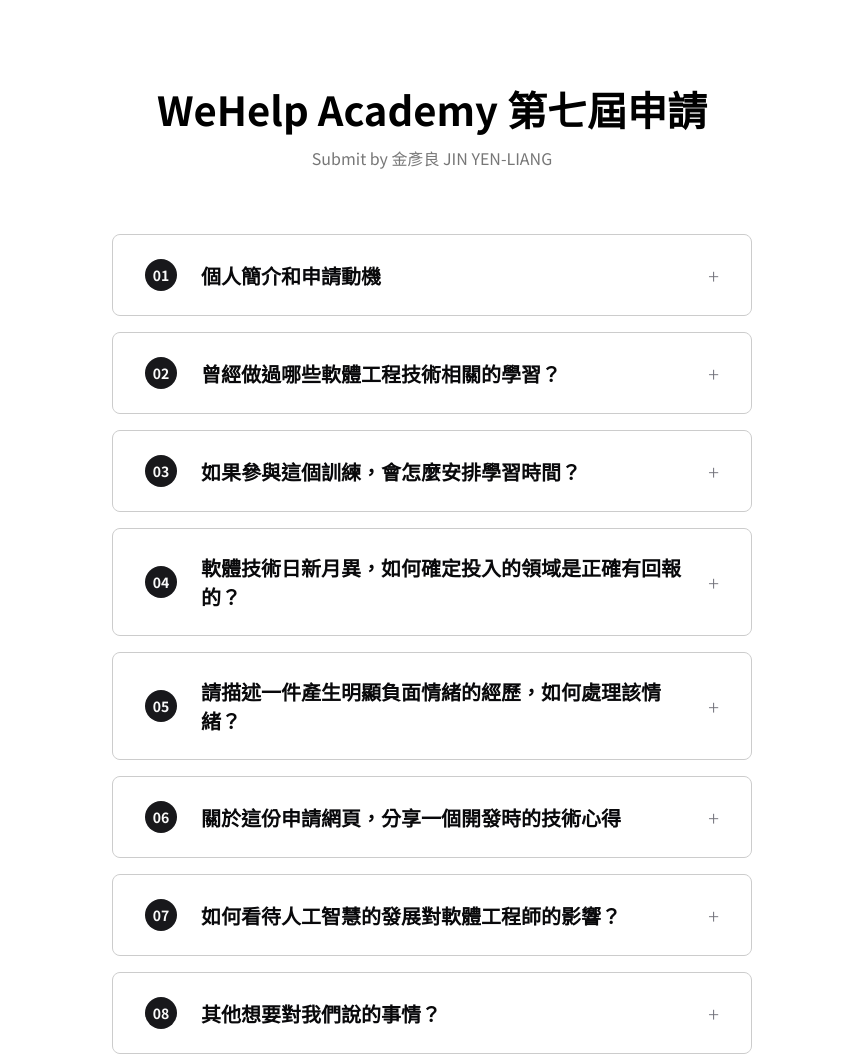
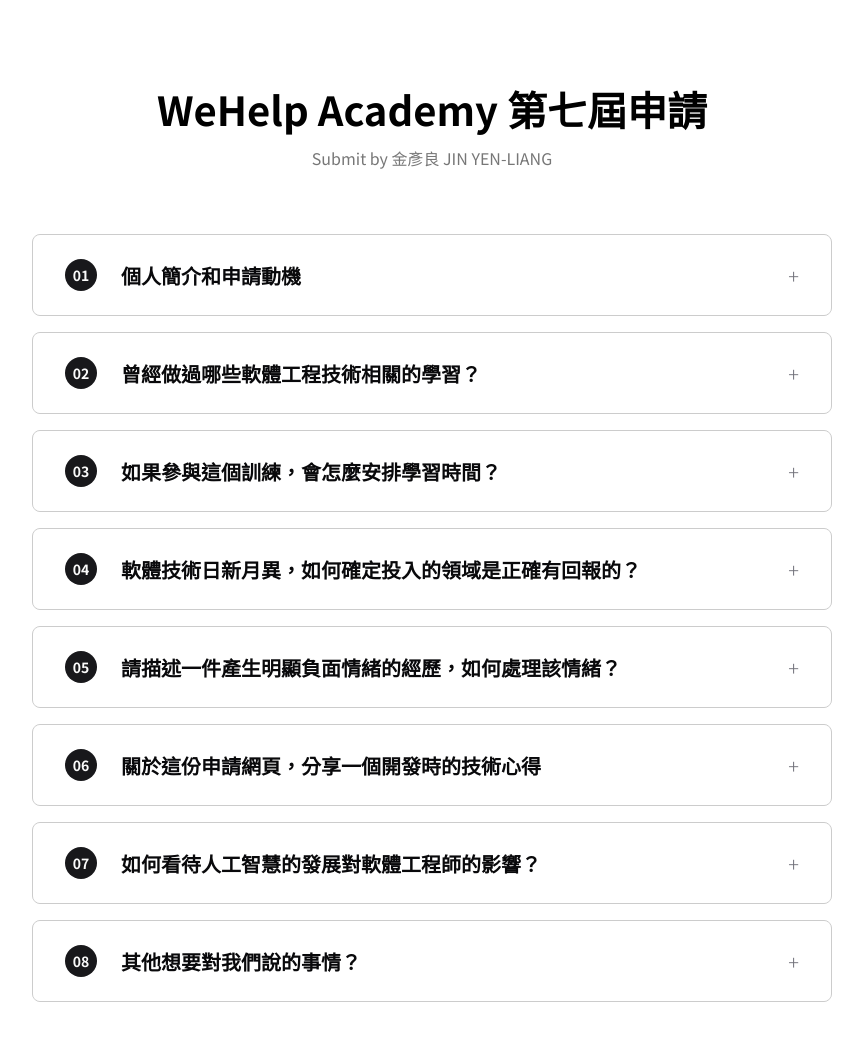
Before and after one commit to itisalongway574/wehelpapplication, a plain HTML site: page index.html in a window 1280 px wide. Shown: the whole page, without its empty margins (208-1071 px from the left). Drawn offline with Linux system fonts and the light colour scheme.

Commit message:
調整樣式：將.header-content和.main-content的最大寬度從40rem增加至50rem，以改善佈局。

```diff
--- a/styles.css
+++ b/styles.css
@@ -32,7 +32,7 @@ a {
 
 .header-content {
     animation: fadeInUp 0.8s ease-out;
-    max-width: 40rem;
+    max-width: 50rem;
     padding: 4rem 0;
     margin: 0 auto;
 }
@@ -54,7 +54,7 @@ a {
 .main-content {
     flex: 1;
     padding-bottom: 3rem;
-    max-width: 40rem;
+    max-width: 50rem;
     margin: 0 auto;
 }
 
```
